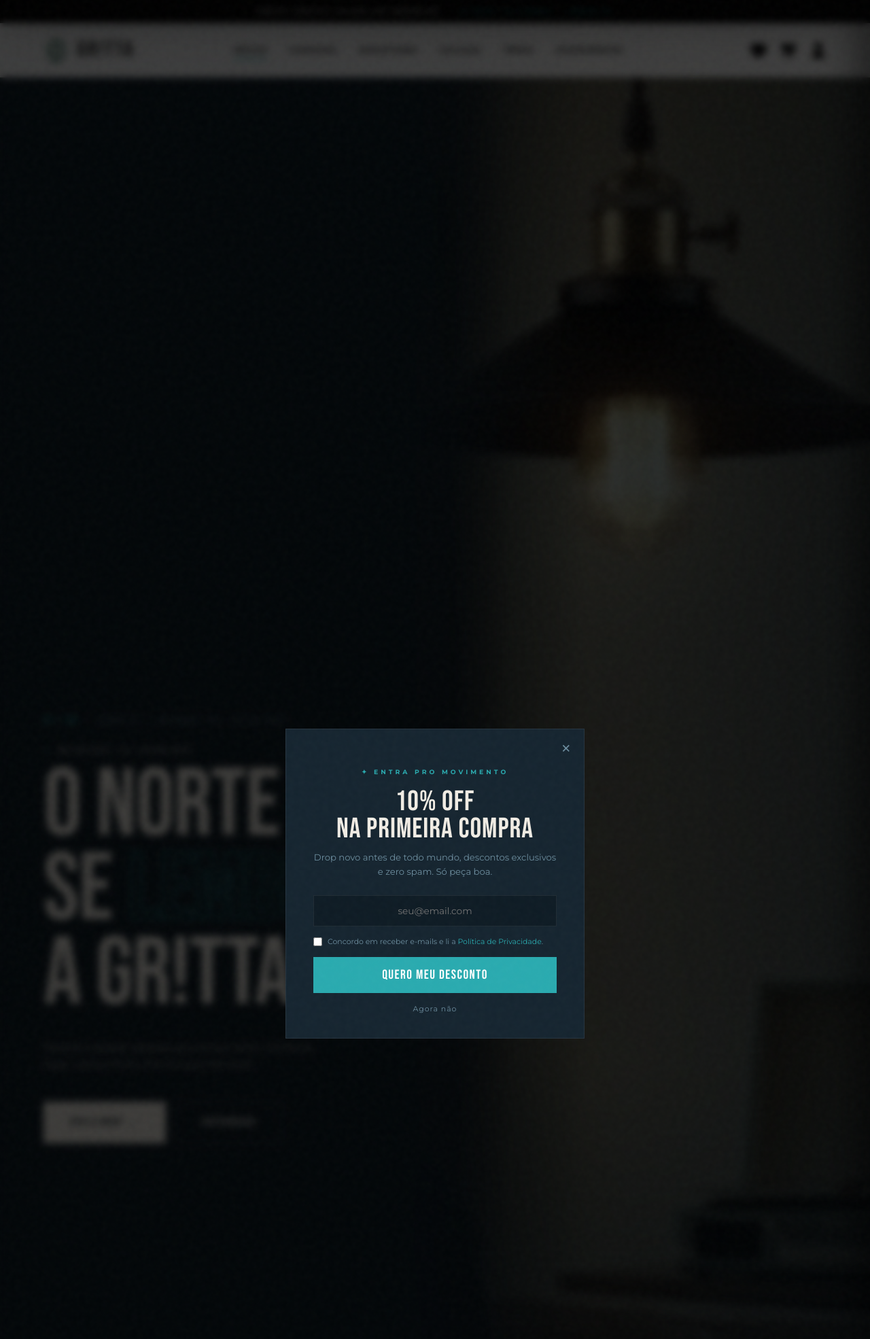
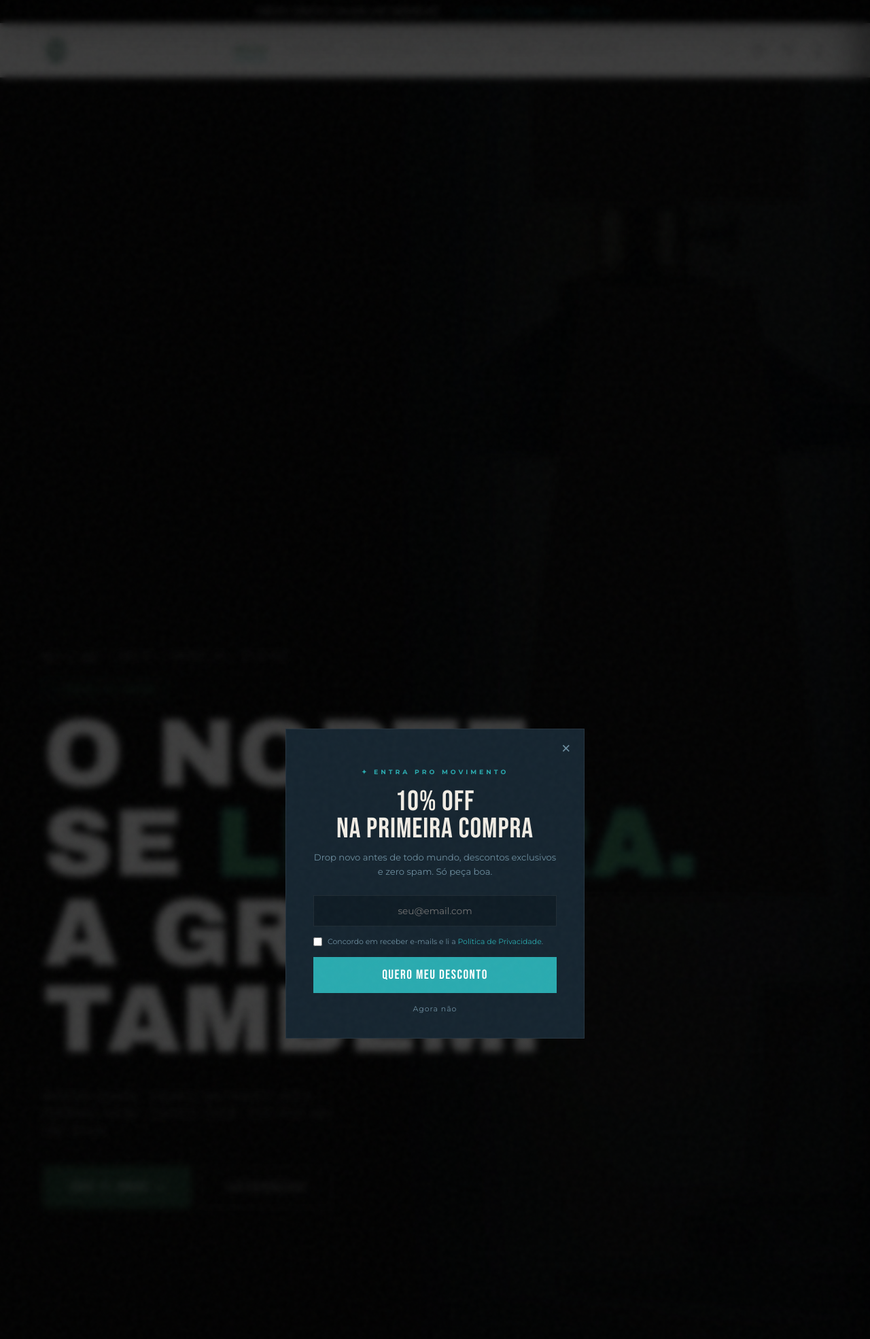
Before and after one commit to KlippellPedro/GRITTA, a Flask app: template templates/index.html in a window 1280 px wide. Shown: the top 1970 px of the page at 68% size. Run offline with Flask 3, Linux system fonts and the light colour scheme; the template is opened without the code that fills it, so the values that code supplies are empty.

Commit message:
feat(home): redesign Drop 01 — Brutal Minimalist Darkwear
- Hero "O Grito": preto absoluto, display Archivo Black, copy em Roboto
  Mono, CTA verde tatico (#1F3D2E), watermark do "!" invertido e
  micro-interacoes com overshoot ("onda de choque").
- "Grade do Grito": cards dark de cantos retos, hover explosivo, badges
  de estoque verde (LIMITED / X RESTANTES no critico), chips e categorias
  no mesmo sistema tecnico.
- index-drop01.css: override com escopo na home (carregado apos index.css),
  preserva o sistema de drops config-driven, header legivel no dark e nao
  afeta outras paginas. Tipografia gratis via Google Fonts.

Co-Authored-By: Claude Opus 4.8 <noreply@anthropic.com>

```diff
--- /dev/null
+++ b/statics/css/index-drop01.css
@@ -0,0 +1,179 @@
+/* ══════════════════════════════════════════════════════════════
+   GR!TTA — DROP 01 · "Brutal Minimalist Darkwear"
+   Override da home (carregado DEPOIS de index.css). Escopo: só a home.
+   Tese: a página inteira sussurra pra que o verde possa gritar.
+═══════════════════════════════════════════════════════════════ */
+:root {
+  --d-preto:    #0A0A0A;
+  --d-carvao:   #141414;
+  --d-carvao2:  #1A1A1A;
+  --d-aco:      #2A2A2A;
+  --d-concreto: #6B6B6B;
+  --d-branco:   #F2F2F2;
+  --d-verde:    #1F3D2E;   /* pop tático — CTA, badge, status */
+  --d-verde-pop:#3A7D59;   /* verde clareado — hover / legibilidade */
+  --d-alerta:   #7A1F1F;   /* últimas unidades */
+  --d-display:  "Archivo Black", "Bebas Neue", sans-serif;
+  --d-mono:     "Roboto Mono", "Fira Code", monospace;
+  --d-ease-grito: cubic-bezier(.5, -.5, .5, 1.55);
+}
+
+body { background: var(--d-preto); color: var(--d-branco); }
+
+.bang-inv { display: inline-block; transform: rotate(180deg); color: var(--d-verde-pop); }
+
+/* ── HERO · "O GRITO" ───────────────────────────────────── */
+.hero { background: var(--d-preto); }
+.hero-photo-img { filter: grayscale(.6) brightness(.38) contrast(1.12); }
+.hero-grid-overlay {
+  background:
+    linear-gradient(180deg, rgba(10,10,10,.35) 0%, rgba(10,10,10,.55) 55%, var(--d-preto) 100%),
+    repeating-linear-gradient(90deg, transparent 0 38px, rgba(255,255,255,.012) 38px 39px);
+}
+.hero::after {
+  content: "!";
+  position: absolute; right: -3%; top: -16%;
+  font-family: var(--d-display); font-size: 78vh; line-height: 1;
+  color: #101010; transform: rotate(180deg);
+  pointer-events: none; user-select: none; z-index: 0;
+}
+.hero-inner { position: relative; z-index: 2; }
+.hero-meta { font-family: var(--d-mono); letter-spacing: 2px; }
+.hero-index, .hero-meta-label { font-family: var(--d-mono); color: var(--d-concreto); letter-spacing: 2px; }
+.hero-eyebrow {
+  font-family: var(--d-mono); color: var(--d-verde-pop);
+  display: inline-block; border: 1px solid var(--d-verde);
+  padding: 5px 12px; letter-spacing: 2px; text-transform: uppercase; font-size: .68rem;
+}
+.hero-title {
+  font-family: var(--d-display); color: var(--d-branco);
+  text-transform: uppercase; letter-spacing: 1px; line-height: .9;
+}
+.hero-title .accent, .hero-title .word.accent { color: var(--d-verde-pop); }
+.hero-sub { font-family: var(--d-mono); color: var(--d-concreto); letter-spacing: 1px; line-height: 1.7; }
+.btn-hero-primary {
+  background: var(--d-verde); border: 1px solid #2F6045; color: #DFF0E6;
+  font-family: var(--d-mono); text-transform: uppercase; letter-spacing: 1.5px;
+  border-radius: 0; transition: transform .1s var(--d-ease-grito), background .15s;
+}
+.btn-hero-primary:hover { transform: scale(1.05); background: #2C5A40; }
+.btn-hero-primary:active { transform: scale(.97); }
+.btn-hero-ghost {
+  background: none; border: 1px solid var(--d-aco); color: #AAA;
+  font-family: var(--d-mono); text-transform: uppercase; letter-spacing: 1.5px;
+  border-radius: 0; transition: color .1s, border-color .1s;
+}
+.btn-hero-ghost:hover { color: var(--d-verde-pop); border-color: var(--d-verde-pop); }
+.hero-scroll span { font-family: var(--d-mono); color: var(--d-concreto); letter-spacing: 2px; }
+.hero-scroll-line { background: var(--d-aco); }
+
+/* ── MARQUEE ─────────────────────────────────────────────── */
+.marquee-strip { background: var(--d-carvao); border-top: 1px solid var(--d-aco); border-bottom: 1px solid var(--d-aco); }
+.marquee-inner, .marquee-inner * { font-family: var(--d-display); color: #242424; letter-spacing: 2px; }
+
+/* ── VITRINE · "A GRADE DO GRITO" ────────────────────────── */
+.destaques { background: var(--d-preto); position: relative; overflow: hidden; }
+.destaques::before {
+  content: "!";
+  position: absolute; left: -4%; top: 6%;
+  font-family: var(--d-display); font-size: 60vh; line-height: 1;
+  color: #0E0E0E; transform: rotate(180deg);
+  pointer-events: none; user-select: none; z-index: 0;
+}
+.destaques > * { position: relative; z-index: 1; }
+.section-label { font-family: var(--d-mono); color: var(--d-concreto); letter-spacing: 2px; text-transform: uppercase; }
+.secao-titulo, .drop-title, .cat-name { font-family: var(--d-display); color: var(--d-branco); text-transform: uppercase; letter-spacing: 1px; }
+
+.chip {
+  font-family: var(--d-mono); background: none; border: 1px solid var(--d-aco);
+  color: var(--d-concreto); letter-spacing: 1px; border-radius: 0; transition: all .12s;
+}
+.chip:hover { border-color: var(--d-verde-pop); color: var(--d-verde-pop); }
+.chip.active { border-color: var(--d-verde-pop); color: #DFF0E6; background: var(--d-verde); }
+
+.vitrine-search { border-radius: 0; }
+.vitrine-search input {
+  background: var(--d-carvao); border: 1px solid var(--d-aco); color: var(--d-branco);
+  font-family: var(--d-mono); border-radius: 0;
+}
+.vitrine-search input::placeholder { color: #555; }
+.vitrine-search .vs-icon { color: var(--d-concreto); }
+.busca-info { font-family: var(--d-mono); color: var(--d-concreto); }
+.busca-info b { color: var(--d-verde-pop); }
+
+/* Cards */
+.produto-card {
+  background: var(--d-carvao2); border: 1px solid var(--d-aco); border-radius: 0;
+  transition: transform .13s var(--d-ease-grito), border-color .13s;
+}
+.produto-card:hover { transform: scale(1.035); border-color: var(--d-verde-pop); box-shadow: none; }
+.produto-imagem { background: var(--d-carvao); border-radius: 0; }
+.produto-imagem .img-primary { filter: grayscale(.3) brightness(.9); transition: filter .25s, opacity .4s; }
+.produto-card:hover .img-primary { filter: grayscale(0) brightness(1); }
+.produto-info h4 {
+  font-family: var(--d-display); color: var(--d-branco);
+  text-transform: uppercase; letter-spacing: .5px; font-weight: 400;
+}
+.produto-info .preco strong { font-family: var(--d-mono); color: var(--d-branco); }
+.produto-info .parcelas { font-family: var(--d-mono); color: var(--d-concreto); }
+.add-carrinho {
+  background: none; border: 1px solid var(--d-aco); color: var(--d-branco);
+  font-family: var(--d-mono); letter-spacing: 1.5px; border-radius: 0; transition: all .12s;
+}
+.add-carrinho:hover { background: var(--d-verde); border-color: #2F6045; color: #DFF0E6; }
+
+/* Badge de estoque — verde tático (escassez) */
+.badge-ultimas-pecas {
+  background: var(--d-verde) !important; color: #BFE3CD !important;
+  font-family: var(--d-mono); border-radius: 0; letter-spacing: 1px; font-weight: 500;
+}
+.badge-ultimas-pecas.critico { background: var(--d-alerta) !important; color: #F0CDCD !important; }
+.badge-ultimas-pecas.exemplo { background: #333 !important; color: #999 !important; }
+
+/* Quick-add (chips de tamanho no hover) */
+.quick-add { background: rgba(10,10,10,.85); }
+.qa-label, .qa-size { font-family: var(--d-mono); }
+.qa-size { background: var(--d-carvao2); border: 1px solid var(--d-aco); color: var(--d-branco); border-radius: 0; }
+.qa-size:hover { border-color: var(--d-verde-pop); color: var(--d-verde-pop); }
+.qa-size.out { color: #444; }
+
+.skeleton { background: linear-gradient(90deg, #161616 25%, #1d1d1d 37%, #161616 63%); }
+.empty-msg, .loading { font-family: var(--d-mono); color: var(--d-concreto); }
+.db-banner { background: var(--d-carvao); border: 1px solid var(--d-alerta); }
+.db-banner span { font-family: var(--d-mono); color: #c98; }
+
+/* ── DROP / COUNTDOWN ────────────────────────────────────── */
+.drop-section { background: var(--d-carvao); border: 1px solid var(--d-aco); border-radius: 0; }
+.drop-title em { color: var(--d-verde-pop); font-style: normal; }
+.drop-text { font-family: var(--d-mono); color: var(--d-concreto); line-height: 1.7; }
+.cd-num { font-family: var(--d-display); color: var(--d-branco); }
+.cd-label { font-family: var(--d-mono); color: var(--d-concreto); letter-spacing: 1px; }
+.cd-sep { color: var(--d-verde-pop); }
+.btn-vip {
+  background: var(--d-verde); color: #DFF0E6; border: 1px solid #2F6045;
+  font-family: var(--d-mono); letter-spacing: 1.5px; border-radius: 0; transition: transform .1s var(--d-ease-grito), background .15s;
+}
+.btn-vip:hover { transform: scale(1.04); background: #2C5A40; }
+.drop-visual { border: 1px solid var(--d-aco); }
+.drop-visual-text { font-family: var(--d-display); color: #1e1e1e; }
+
+/* ── CATEGORIAS ──────────────────────────────────────────── */
+.categorias { background: var(--d-preto); }
+.cat-card { border: 1px solid var(--d-aco); border-radius: 0; }
+.cat-card:hover { border-color: var(--d-verde-pop); }
+.cat-overlay { background: linear-gradient(180deg, rgba(10,10,10,.2), rgba(10,10,10,.82)); }
+.cat-eyebrow { font-family: var(--d-mono); color: var(--d-verde-pop); letter-spacing: 1px; text-transform: uppercase; }
+.cat-arrow { color: var(--d-verde-pop); }
+
+/* ── RECENTES ────────────────────────────────────────────── */
+.recentes { background: var(--d-preto); }
+
+/* ── HEADER sobre a home brutal dark (só nesta página) ───── */
+.header .menu a { color: #CFCFCF; }
+.header .menu a:hover, .header .menu a.active { color: var(--d-verde-pop); }
+.header.scrolled { background: rgba(10,10,10,.94); border-bottom: 1px solid var(--d-aco); }
+.header.scrolled .menu a { color: #CFCFCF; }
+.header .brand-name { color: var(--d-branco); }
+.header .icons img { filter: brightness(0) invert(.82); }
+.search-icon-btn, .notif-icon-btn { color: #CFCFCF; }
+.navbar-toggle span { background: #CFCFCF; }
--- a/statics/js/index.js
+++ b/statics/js/index.js
@@ -391,12 +391,15 @@ function renderizarProdutos (lista, container, favMap = {}) {
             quickAddHTML = `<div class="quick-add"><span class="qa-label">Add</span><div class="qa-sizes">${chips}</div></div>`;
         }
 
-        // Badge
+        // Badge de estoque — escassez tática (verde / vermelho no crítico)
         let badgeHTML = '';
+        const est = parseInt(produto.total_estoque || 0, 10);
         if (isOfflineMode) {
-            badgeHTML = '<div class="badge-ultimas-pecas" style="background:#555">EXEMPLO</div>';
-        } else if (produto.total_estoque > 0 && produto.total_estoque < 5) {
-            badgeHTML = '<div class="badge-ultimas-pecas">ÚLTIMAS PEÇAS</div>';
+            badgeHTML = '<div class="badge-ultimas-pecas exemplo">EXEMPLO</div>';
+        } else if (est > 0 && est <= 3) {
+            badgeHTML = `<div class="badge-ultimas-pecas critico">${est} RESTANTES</div>`;
+        } else if (est > 0 && est <= 8) {
+            badgeHTML = `<div class="badge-ultimas-pecas">LIMITED · ${String(est).padStart(2, '0')} UN</div>`;
         }
 
         card.innerHTML = `
--- a/templates/index.html
+++ b/templates/index.html
@@ -7,11 +7,12 @@
     <link rel="shortcut icon" type="image/x-icon" href="../statics/img/icons/loja-icon.png" />
     <link rel="preconnect" href="https://fonts.googleapis.com" />
     <link rel="preconnect" href="https://fonts.gstatic.com" crossorigin />
-    <link href="https://fonts.googleapis.com/css2?family=Bebas+Neue&family=Montserrat:wght@300;400;700;900&display=swap" rel="stylesheet" />
+    <link href="https://fonts.googleapis.com/css2?family=Archivo+Black&family=Bebas+Neue&family=Montserrat:wght@300;400;700;900&family=Roboto+Mono:wght@400;500;700&display=swap" rel="stylesheet" />
     <link rel="stylesheet" href="../statics/css/reset.css" />
     <link rel="stylesheet" href="../statics/css/global.css" />
     <link rel="stylesheet" href="../statics/css/menu.css" />
     <link rel="stylesheet" href="../statics/css/index.css" />
+    <link rel="stylesheet" href="../statics/css/index-drop01.css" />
     <script src="../statics/js/components.js" defer></script>
     <script src="../statics/js/config.js" defer></script>
     <script src="../statics/js/menu.js" defer></script>
```
